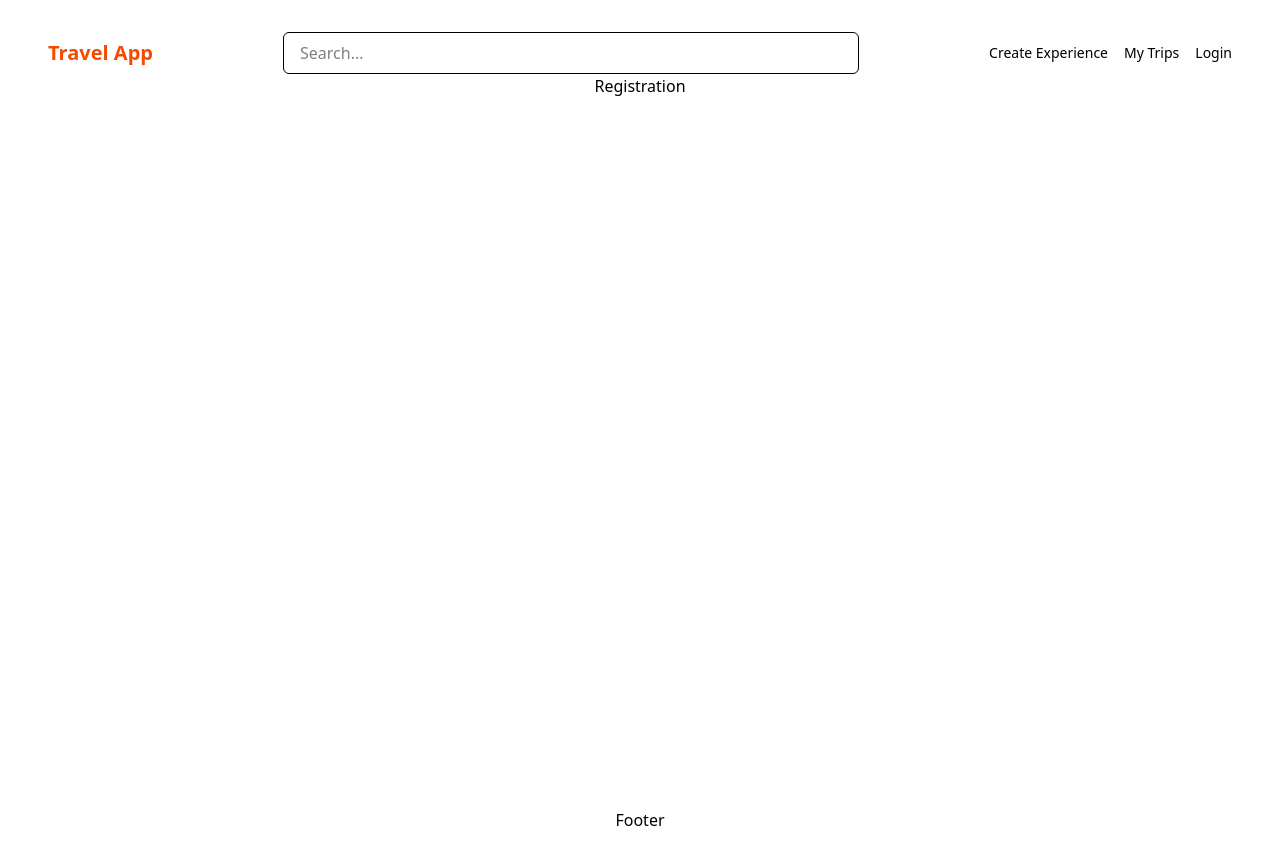
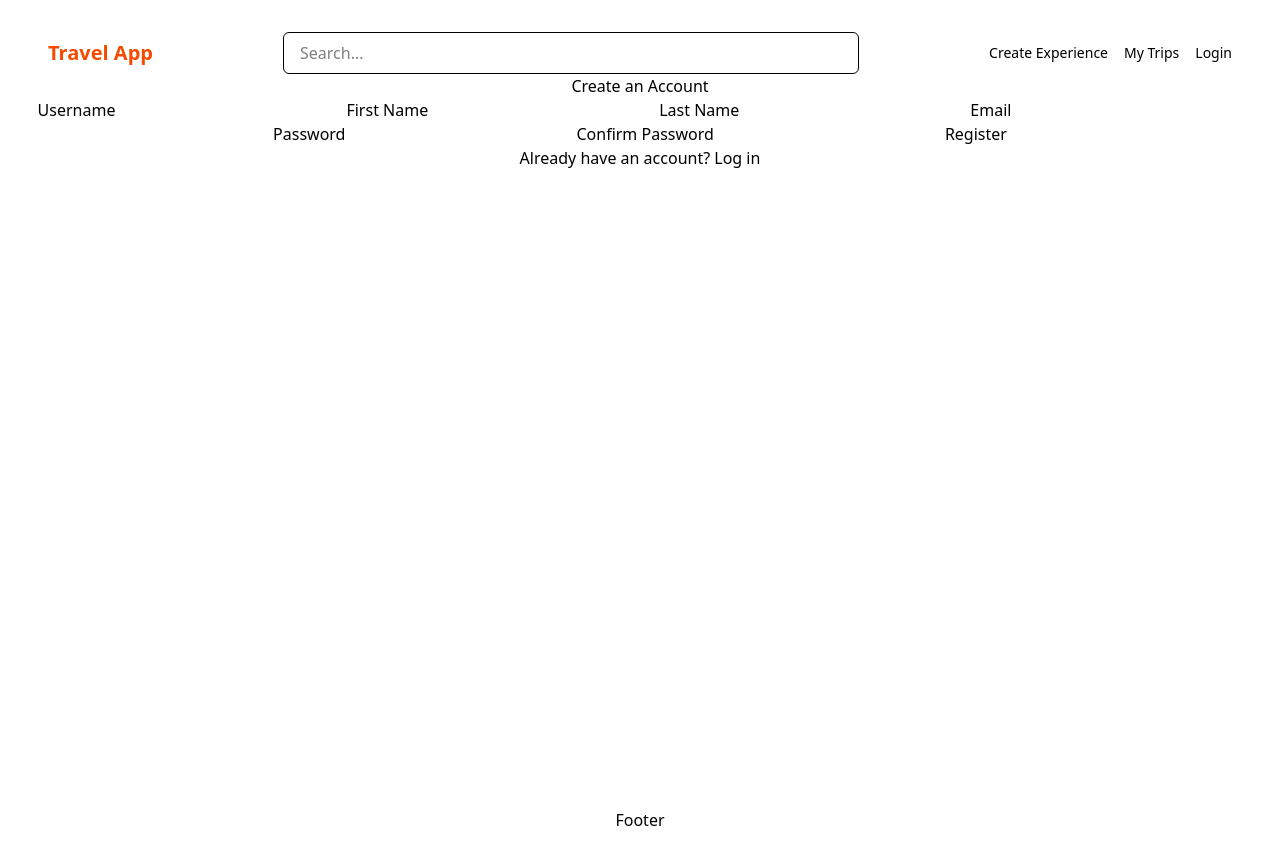
Before and after one commit to scotthi476/travel, a React (Vite) app in the folder frontend/: page /register in a window 1280 px wide. Built offline with nearby package versions, Linux system fonts and the light colour scheme.

Commit message:
Fixed some typos and bugs

```diff
--- a/frontend/src/pages/Login.tsx
+++ b/frontend/src/pages/Login.tsx
@@ -1,68 +1,58 @@
-import React, {useState, FormEvent, ChangeEvent} from "react"
-import "../App.css";
-
-// TODO: Andrew add login form
-// references used:
-// https://dev.to/luqmanshaban/creating-a-sign-up-form-in-react-with-typescript-2jb3
-// https://www.youtube.com/watch?v=j4Ms4CSDR60&ab_channel=CodingPartner
+import React, { useState, FormEvent, ChangeEvent } from "react";
+// import "../App.css";
 
 interface LoginData {
-    email: string
-    password: string
+  email: string;
+  password: string;
 }
 
 const Login = () => {
   const [formData, setFormData] = useState<LoginData>({
-        email: '',
-        pasword: '',
-    })
+    email: "",
+    password: "",
+  });
 
   const handleChange = (e: ChangeEvent<HTMLInputElement>) => {
-        const {name, value} = e.target
-        setFormData(prevData => ({...prevData, [name]: value}))
-    }
-
+    const { name, value } = e.target;
+    setFormData(prevData => ({ ...prevData, [name]: value }));
+  };
 
   const handleSubmit = (e: FormEvent) => {
-        e.preventDefault()
-        console.log('Lgin data: ', formData)
-        // integrate with backened api for login
-    }
+    e.preventDefault();
+    console.log("Login data:", formData);
+    // integrate with backend API for login
+  };
 
-    return <div>Login</div>
   return (
     <div>
-            <h2>Log in</h2>
-            <form onSubmit = {handleSubmit} noValidate>
-                <label htmlFor = "email">Email</label>
+      <h2>Login</h2>
+      <form onSubmit={handleSubmit} noValidate>
+        <label htmlFor="email">Email</label>
         <input
-                    type = "email"
-                    name = "email"
-                    id = "email"
-                    value = {formData.email}
-                    onChange = {handleChange}
+          type="email"
+          name="email"
+          id="email"
+          value={formData.email}
+          onChange={handleChange}
         />
 
-                <label htmlFor = "password">Password</label>
+        <label htmlFor="password">Password</label>
         <input
-                    type = "password"
-                    name = "password"
-                    id = "password"
-                    value = {formData.password}
-                    onChange = {handleChange}
+          type="password"
+          name="password"
+          id="password"
+          value={formData.password}
+          onChange={handleChange}
         />
 
-                <button type = "sumbit">Log in</button>
+        <button type="submit">Log in</button>
       </form>
 
       <div>
-                Don't have an account? <a href = "/Register">Register</a>
+        Don’t have an account? <a href="/Register">Register</a>
       </div>
+    </div>
+  );
+};
 
-        </div>
-
-
-    )
-}
-
-export default Login
+export default Login;
--- a/frontend/src/pages/Register.tsx
+++ b/frontend/src/pages/Register.tsx
@@ -33,14 +33,13 @@ const RegistrationForm = () => {
 
     const handleSubmit = (e: FormEvent) => {
         e.preventDefault()
-        console.log("Regisrtation data:", formData)
+        console.log("Registration data:", formData)
         // call registration api backend
     }
 
     // socials authenticator?
 
 
-    return <div>Registration</div>
     return (
         <div>
             <h2>Create an Account</h2>
@@ -73,7 +72,7 @@ const RegistrationForm = () => {
                 />
                 <label htmlFor = "email">Email</label>
                 <input
-                    type = "text"
+                    type = "email"
                     name = "email"
                     id = "email"
                     value = {formData.email}
```
Lines whose indentation alone changed are shown as unchanged.
